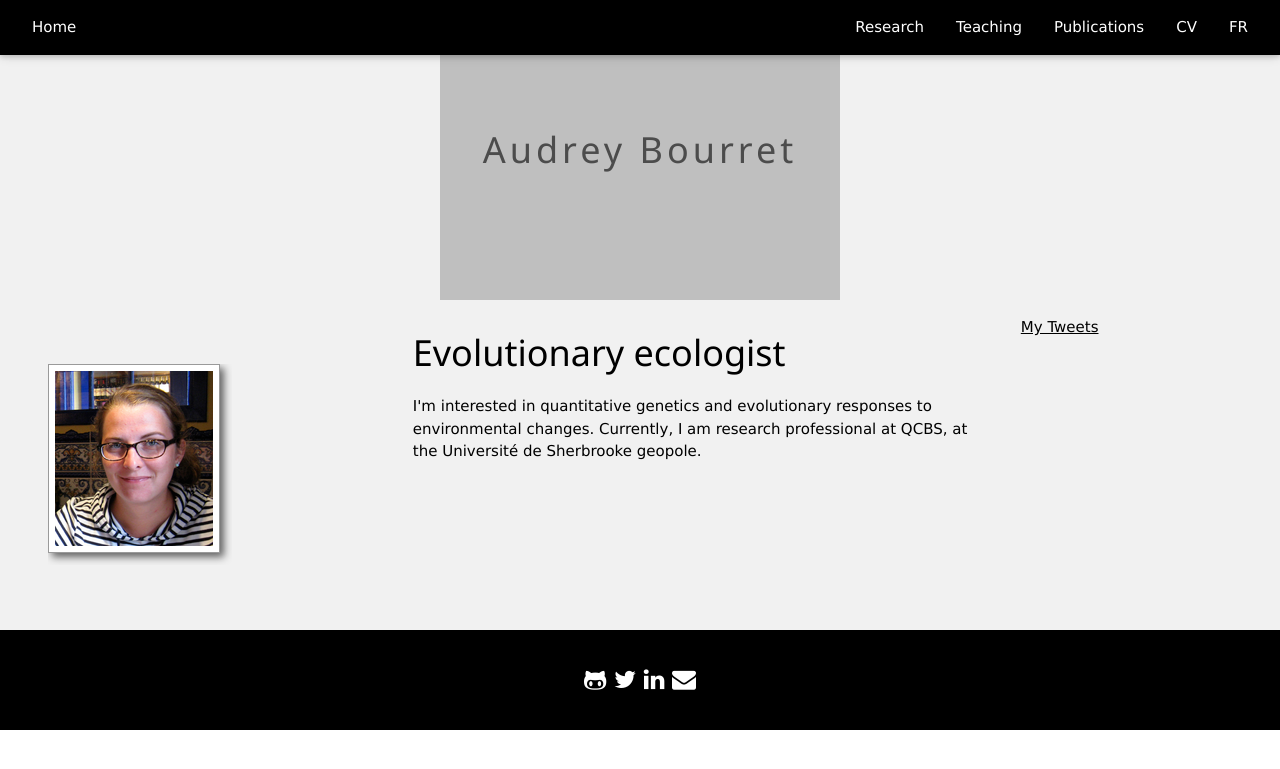
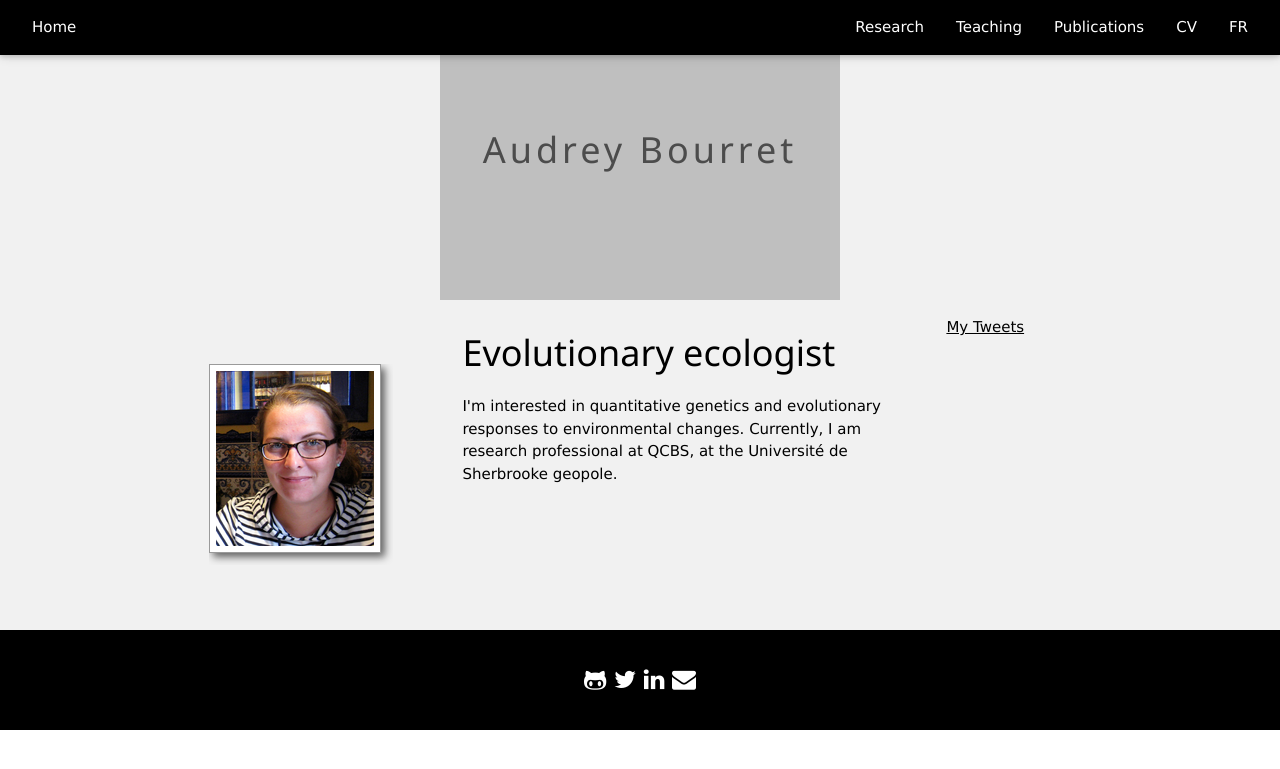
Before and after one commit to biodray/biodray.github.io, a Jekyll site: the page built from index.html, in a window 1280 px wide. Shown: the top 769 px of the page. Built offline with Jekyll 4.4.1, drawn with Linux system fonts in a browser that asks for light colours; comment, search, counter and statistics services are not loaded.

Commit message:
Update home page style

```diff
--- a/index.fr.html
+++ b/index.fr.html
@@ -3,11 +3,11 @@ layout: default.fr
 title: Audrey Bourret
 ---
 
-<div class="w3-container w3-light-gray">
+<div class="w3-container center w3-light-gray" style="max-width:1000px;min-width:500px;">
     <div class="w3-row">
 
     	<div class="w3-col w3-container w3-padding-64" style="width:30%">
-     		<img src="https://biodray.github.io/assets/img/Myself.png" alt="Myself">
+     		<img class="center" src="https://biodray.github.io/assets/img/Myself.png" alt="Myself">
     	</div>
 
     	<div class="w3-col w3-container w3-padding-16" style="width:50%">
@@ -16,7 +16,7 @@ title: Audrey Bourret
   		</div>
 
     	<div class="w3-col w3-container w3-padding-16" style="width:20%">
-     		<a class="twitter-timeline" height = 800 href="https://twitter.com/AudreyBourret?ref_src=twsrc%5Etfw">Tweets by AudreyBourret</a> <script async src="https://platform.twitter.com/widgets.js" charset="utf-8"></script>
+     		<a class="twitter-timeline center" height = 800 href="https://twitter.com/AudreyBourret?ref_src=twsrc%5Etfw">Tweets by AudreyBourret</a> <script async src="https://platform.twitter.com/widgets.js" charset="utf-8"></script>
     	</div>
 
 	</div>
--- a/index.html
+++ b/index.html
@@ -3,11 +3,10 @@ layout: default
 title: Audrey Bourret
 ---
 
-<div class="w3-container w3-light-gray">
+<div class="w3-container center w3-light-gray" style="max-width:1000px;min-width:500px;">
     <div class="w3-row">
-
     	<div class="w3-col w3-container w3-padding-64" style="width:30%">
-     		<img src="https://biodray.github.io/assets/img/Myself.png" alt="Myself">
+     		<img class="center" src="https://biodray.github.io/assets/img/Myself.png" alt="Myself">
     	</div>
 
     	<div class="w3-col w3-container w3-padding-16" style="width:50%">
@@ -16,7 +15,7 @@ title: Audrey Bourret
   		</div>
 
     	<div class="w3-col w3-container w3-padding-16" style="width:20%">
-     		<a class="twitter-timeline" height = 800 href="https://twitter.com/AudreyBourret?ref_src=twsrc%5Etfw">My Tweets</a> <script async src="https://platform.twitter.com/widgets.js" charset="utf-8"></script>
+     		<a class="twitter-timeline center" height = 800 href="https://twitter.com/AudreyBourret?ref_src=twsrc%5Etfw">My Tweets</a> <script async src="https://platform.twitter.com/widgets.js" charset="utf-8"></script>
     	</div>
 
 	</div>
```
